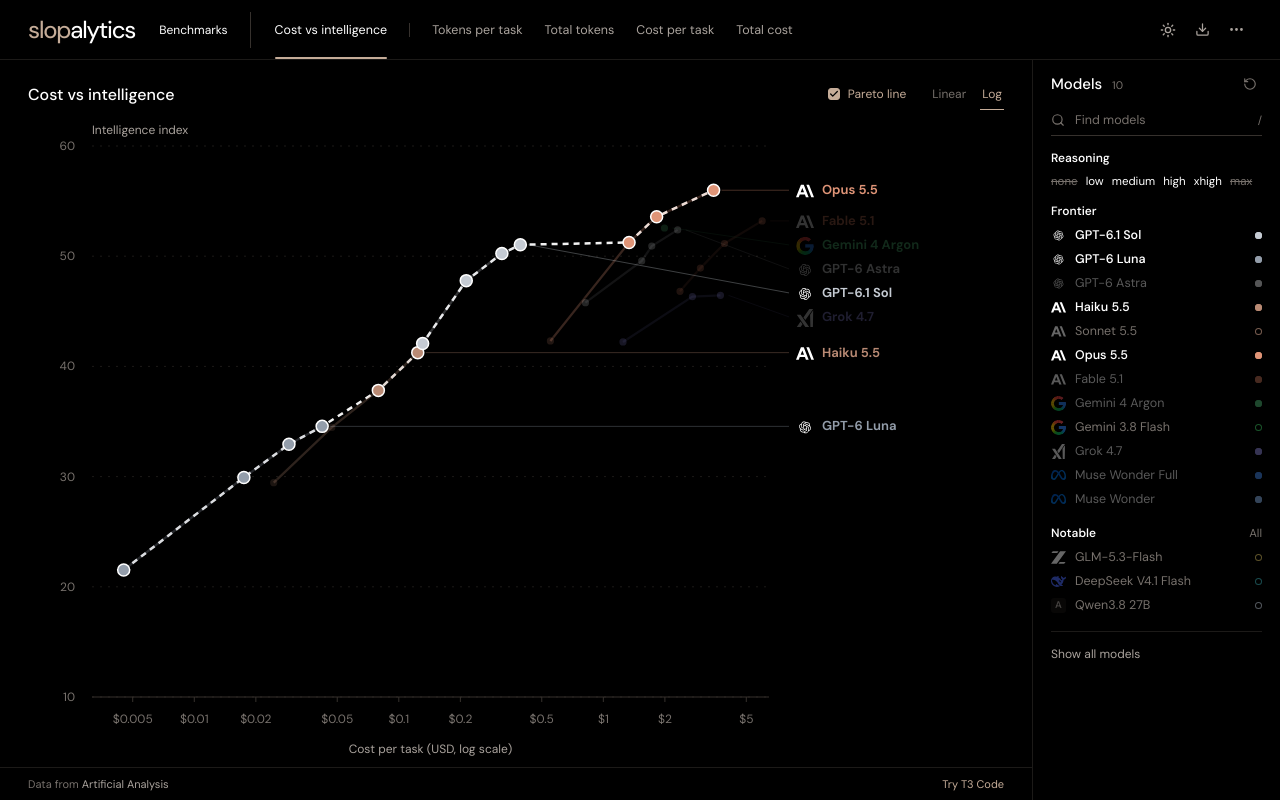
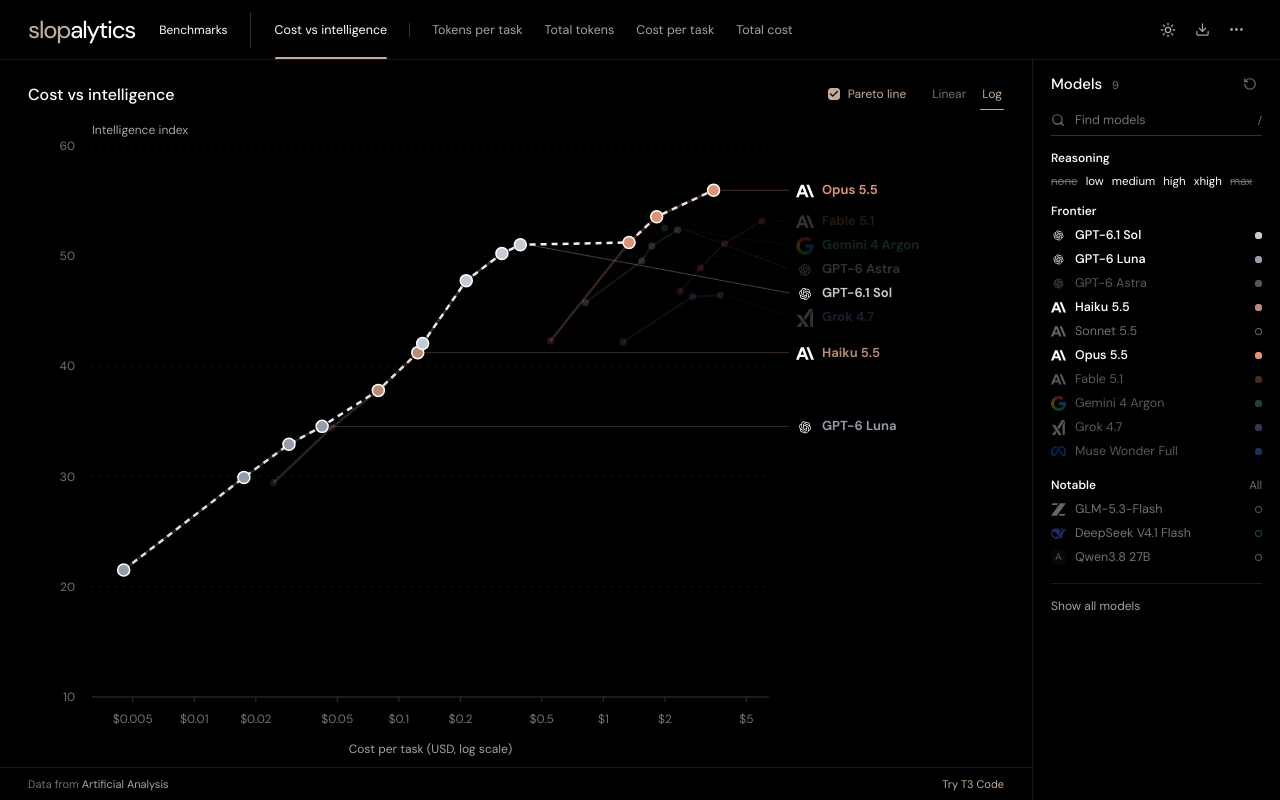
Before and after one commit to MusseJusse/atlas, a React (Vite) app: page / in a window 1280 px wide. Built offline with nearby package versions, Linux system fonts and the light colour scheme.

Commit message:
refactor: remove Wonder and Gemini Flash from frontier

```diff
--- a/src/models.ts
+++ b/src/models.ts
@@ -26,19 +26,15 @@ export const frontierFamilies = [
   'claude-opus-5-5',
   'claude-fable-5-1',
   'gemini-4-argon',
-  'gemini-3-8-flash',
   'grok-4-7',
   'muse-wonder-full',
-  'muse-wonder',
 ];
 export const notableFamilies = [
   'glm-5-3-flash',
   'deepseek-v4-1-flash',
   'qwen3-8-27b',
 ];
-export const defaultSelected = frontierFamilies.filter(
-  (id) => !['claude-sonnet-5-5', 'gemini-3-8-flash'].includes(id),
-);
+export const defaultSelected = frontierFamilies.filter((id) => id !== 'claude-sonnet-5-5');
 export const efforts = ['none', 'low', 'medium', 'high', 'xhigh', 'max'];
 
 const byFamily = new Map<string, Model[]>();
```
